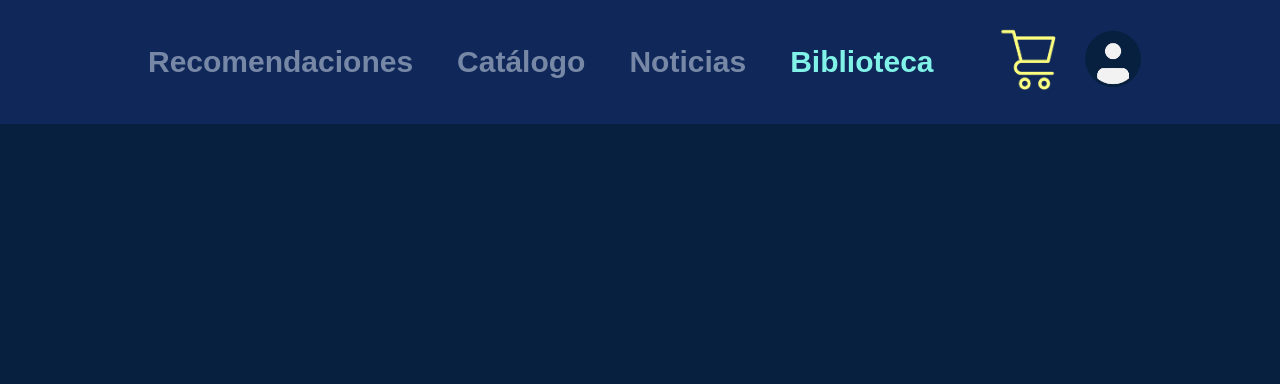
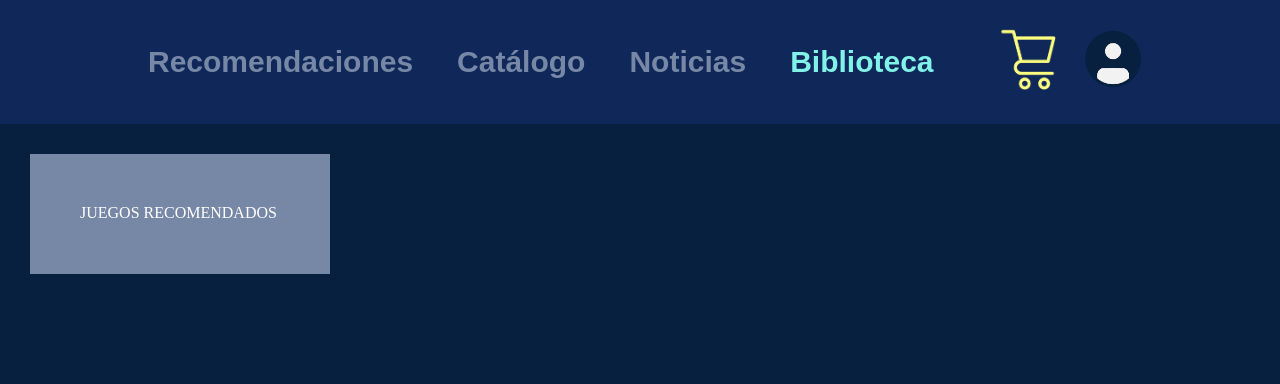
Before and after one commit to FranoCar/proyectoInterfaces, a Flask app: page /biblioteca in a window 1280 px wide. Shown: the top 384 px of the page. Run offline with Flask 2, Linux system fonts and the light colour scheme.

Commit message:
"avance morri"

```diff
--- a/proyecto/app/static/styles/styles.css
+++ b/proyecto/app/static/styles/styles.css
@@ -107,3 +107,12 @@ p {
     font-family: Arial, Helvetica, sans-serif;
     color: #7787A6;
 }
+
+.resumen {
+    height: 120px;
+    background-color: #7787A6;
+    margin: 30px;
+    color: white;
+    width: 300px;
+    padding: 50px;
+}
--- a/proyecto/app/templates/biblioteca.html
+++ b/proyecto/app/templates/biblioteca.html
@@ -22,5 +22,8 @@
 				<img src="static/img/user.png" alt="Usuario">
 			</div>
 		</header>
+		<div class ="resumen">
+			JUEGOS RECOMENDADOS
+		</div>
 	</body>
 </html>
```
